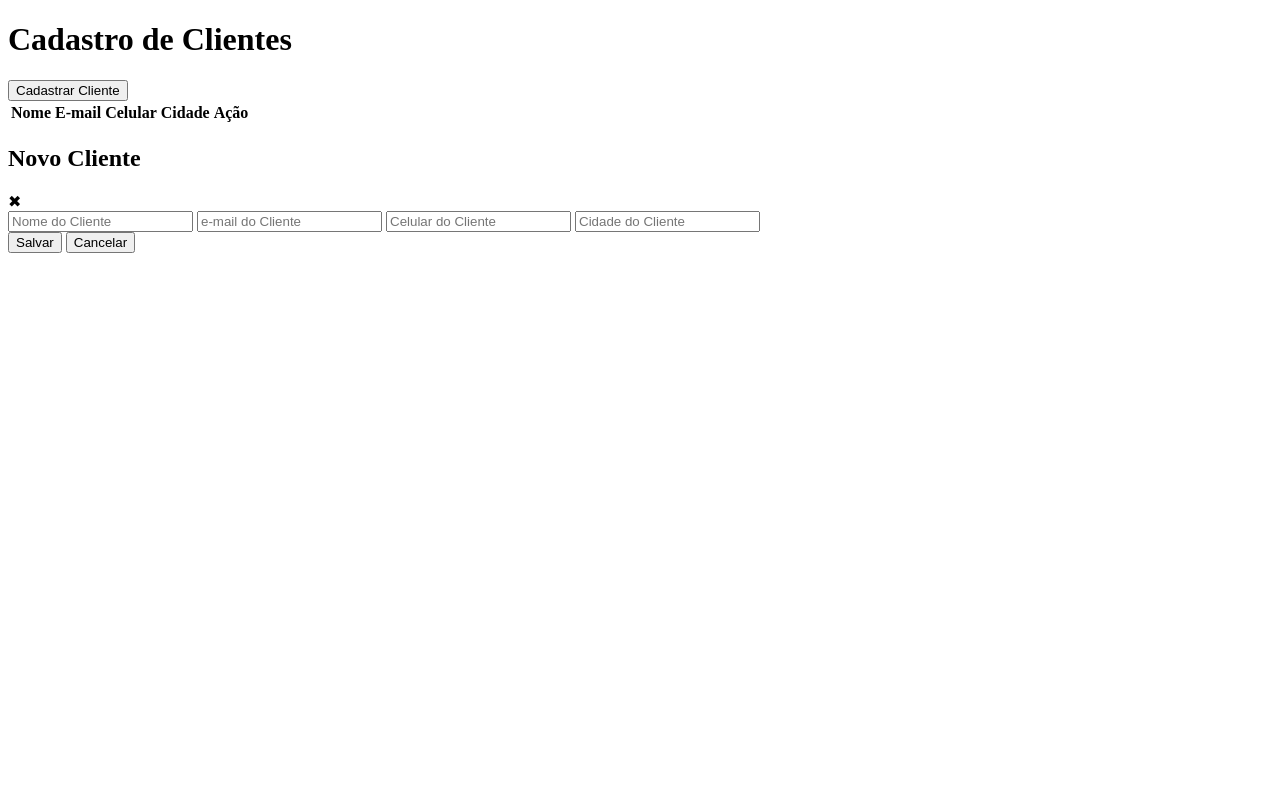
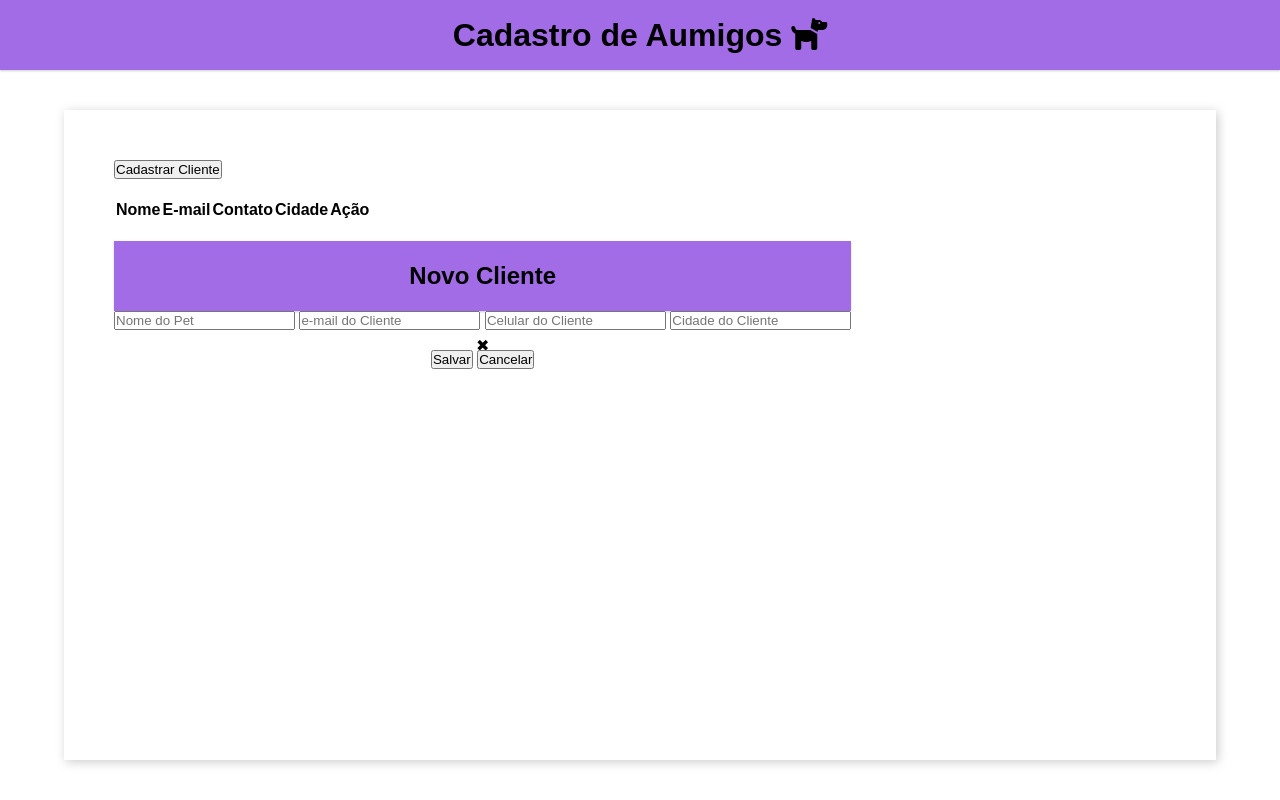
Before and after one commit to dborahfagundes/MiniProjeto, a plain HTML site: page index.html in a window 1280 px wide. Drawn offline with Linux system fonts and the light colour scheme; a web font is replaced by a local one.

Commit message:
css e alteração no tema

```diff
--- a/index.html
+++ b/index.html
@@ -5,16 +5,20 @@
     <meta charset="UTF-8">
     <meta http-equiv="X-UA-Compatible" content="IE=edge">
     <meta name="viewport" content="width=device-width, initial-scale=1.0">
+    <link rel="preconnect" href="https://fonts.googleapis.com">
+    <link rel="preconnect" href="https://fonts.gstatic.com" crossorigin>
+    <link href="https://fonts.googleapis.com/css2?family=Madimi+One&display=swap" rel="stylesheet">
     <link rel="stylesheet" href="./style.css/records.css">
     <link rel="stylesheet" href="./style.css/modal.css">
     <link rel="stylesheet" href="./style.css/main.css">
     <link rel="stylesheet" href="./style.css/button.css">
+    <script src="https://kit.fontawesome.com/a43bd6e48a.js" crossorigin="anonymous"></script>
     <title>Mini Projeto</title>
 </head>
 
 <body>
     <header>
-        <h1 class="header-title">Cadastro de Clientes</h1>
+        <h1 class="header-title">Cadastro de Aumigos <i class="fa-solid fa-dog"></i><h1>
     </header>
     <main>
         <button type="button" class="button blue mobile" id="cadastrarCliente">Cadastrar Cliente</button>
@@ -23,7 +27,7 @@
                 <tr>
                     <th>Nome</th>
                     <th>E-mail</th>
-                    <th>Celular</th>
+                    <th>Contato</th>
                     <th>Cidade</th>
                     <th>Ação</th>
                 </tr>
@@ -39,7 +43,7 @@
                     <span class="modal-close" id="modalClose">&#10006;</span>
                 </header>
                 <form id="form" class="modal-form">
-                    <input type="text" id="nome" data-index="new" class="modal-field" placeholder="Nome do Cliente"
+                    <input type="text" id="nome" data-index="new" class="modal-field" placeholder="Nome do Pet"
                         required>
                     <input type="email" id="email" class="modal-field" placeholder="e-mail do Cliente" required>
                     <input type="text" id="celular" class="modal-field" placeholder="Celular do Cliente" required>
--- a/style.css/main.css
+++ b/style.css/main.css
@@ -0,0 +1,53 @@
+*{
+    padding: 0;
+    margin: 0;
+    box-sizing: border-box;
+    font-family: "Madimi One", sans-serif;
+}
+
+:root{
+    --primary-color: #A36CE7;
+    --secundary-color:#5DCFB3;
+    --shadow-color: #CCC;
+    --text-color: #FFF;
+}
+
+body{
+    min-height: 100vh;
+    display: flex;
+    flex-direction: column;
+    position:relative;
+}
+
+header{
+    background-color: var(--primary-color);
+    height: 70px;
+    text-align: center;
+    line-height: 70px;
+    box-shadow: 0 1px 2px var(--shadow-color);
+}
+
+.header-title{
+    color: black;
+    font-size: 2rem;
+}
+
+main{
+    flex-grow: 1;
+    display: flex;
+    flex-direction: column;
+    align-items: flex-start;
+    width: 90%;
+    margin: 5vh auto;
+    padding: 50px;
+    box-shadow: 2px 2px 10px var(--shadow-color);
+    gap: 20px;
+}
+
+footer{
+    width:100;
+    text-align: center;
+    font-weight: 200;
+    font-style: italic;
+    padding: 20px;
+}
```
